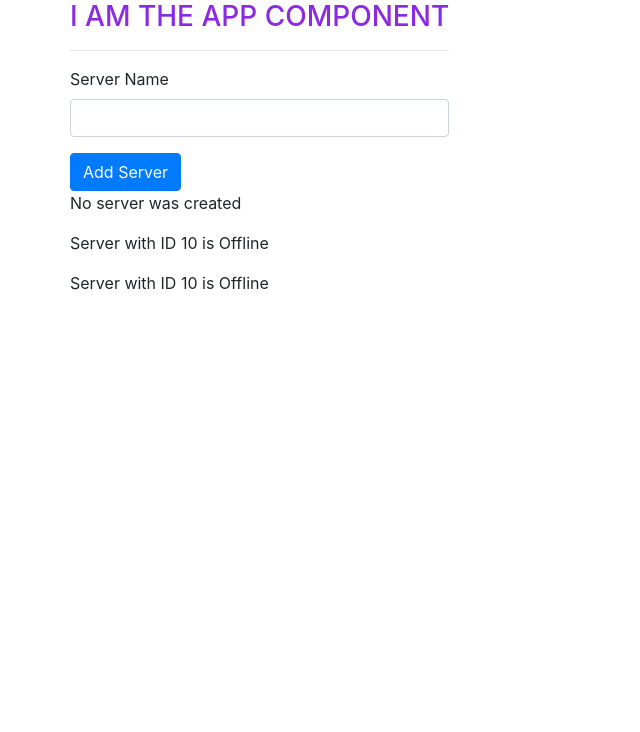
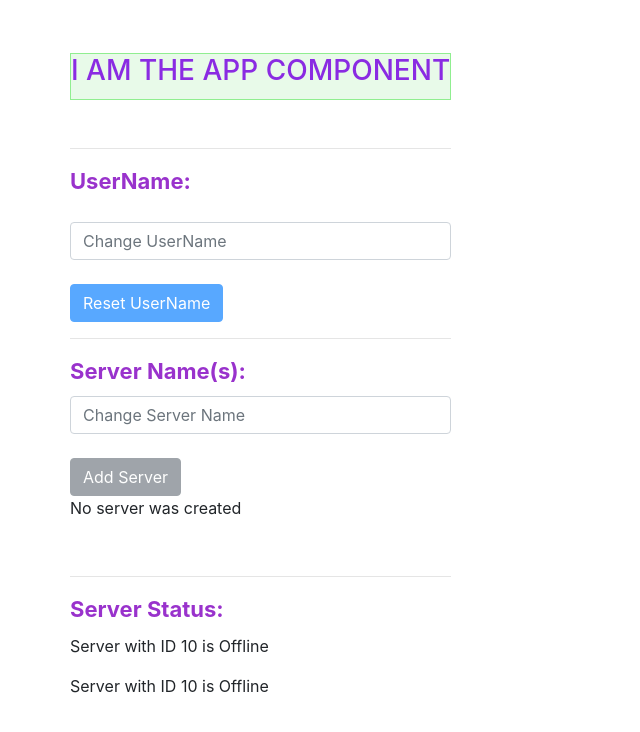
Before and after one commit to dtbradfield/angularPracticeApp1, an Angular app: page / in a window 1280 px wide. Shown: the top 732 px of the page, without its empty margins (0-640 px from the left). Built offline with nearby package versions, Linux system fonts and the light colour scheme.

Commit message:
used binding to make a few inputs that are dynamically displayed to the page

```diff
--- a/src/app/app.component.css
+++ b/src/app/app.component.css
@@ -1,3 +1,7 @@
 h3 {
     color: blueviolet;
+    margin-top: 14%;
+    padding-bottom: 3%;
+    background-color: rgb(232, 250, 233);
+    border: 1px solid lightgreen;
 }
--- a/src/app/app.component.html
+++ b/src/app/app.component.html
@@ -2,6 +2,7 @@
   <div class="row">
     <div class="col-xs-12">
         <h3> I AM THE APP COMPONENT</h3>
+        <br>
         <hr>
         <app-servers></app-servers>
     </div>
--- a/src/app/servers/servers.component.css
+++ b/src/app/servers/servers.component.css
@@ -0,0 +1,5 @@
+label {
+    color: darkorchid;
+    font-weight: bold;
+    font-size: 22px;
+}
--- a/src/app/servers/servers.component.html
+++ b/src/app/servers/servers.component.html
@@ -1,8 +1,24 @@
-<label>Server Name</label>
-<input type="text" class="form-control" [(ngModel)]="serverName">
-<p> {{ serverName }}</p>
-<button class="btn btn-primary" [disabled]="!allowNewServer" (click)="onCreateServer()">Add Server</button>
-<!-- <p [innerText]="allowNewServer"></p>-->
-<p> {{serverCreationStatus}}</p>
+<label>UserName:</label>
+<p>{{userName}}</p>
+
+<input type="text" class="form-control" [(ngModel)]="userName" placeholder="Change UserName">
+<br>
+<button class="btn btn-primary" [disabled]="userName === ''" (click)="userName = ''">Reset UserName</button>
+<br>
+<hr>
+
+<label>Server Name(s):</label>
+
+<input type="text" class="form-control" [(ngModel)]="serverName" placeholder="Change Server Name">
+
+<br>
+
+<button class="btn btn-secondary" [disabled]="serverName === ''" (click)="onCreateServer()">Add Server</button>
+
+<p>{{serverCreationStatus}}</p>
+<br>
+<hr>
+<label>Server Status:</label>
+<br>
 <app-server></app-server>
 <app-server></app-server>
--- a/src/app/servers/servers.component.ts
+++ b/src/app/servers/servers.component.ts
@@ -6,25 +6,18 @@ import { Component, OnInit } from '@angular/core';
   styleUrls: ['./servers.component.css']
 })
 export class ServersComponent implements OnInit {
-  allowNewServer = false;
   serverCreationStatus = 'No server was created';
   serverName = '';
-
-  constructor() {
-    setTimeout(() => {
-      this.allowNewServer = true;
-    },2000)
-   }
+  userName = '';
 
   ngOnInit() {
   }
 
   onCreateServer() {
-    this.serverCreationStatus = 'Server was created!';
+    this.serverCreationStatus = 'Server was created! Server Name: ' + this.serverName;
   }
 
   onUpdateServerName(event: Event) {
     this.serverName = (<HTMLInputElement>event.target).value;
   }
-
 }
```
